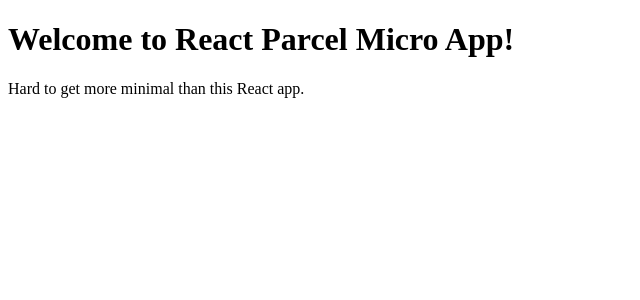
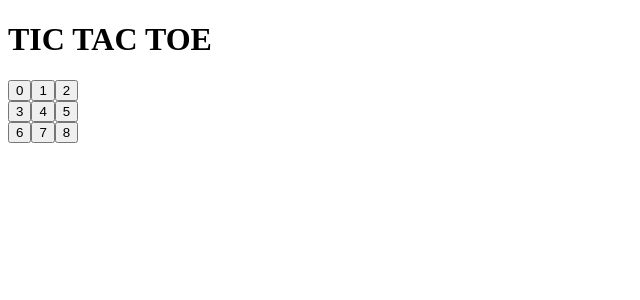
Before and after one commit to SamratB08/tictactoe, a React (Vite) app: page / in a window 1280 px wide. Shown: the top 300 px of the page, without its empty margins (0-640 px from the left). Built offline with nearby package versions, Linux system fonts and the light colour scheme.

Commit message:
created board and square components

```diff
--- a/src/App.js
+++ b/src/App.js
@@ -1,11 +1,12 @@
 import React from "react";
+import Board from './components/Board'
 
 const App = () => {
   return (
-    <>
-    <h1>Welcome to React Parcel Micro App!</h1>
-    <p>Hard to get more minimal than this React app.</p>
-  </>
+    <div>
+      <h1>TIC TAC TOE</h1>
+      <Board />
+    </div>
   );
 };
 
--- /dev/null
+++ b/src/components/Board.js
@@ -0,0 +1,28 @@
+import React from 'react'
+import Square from './Square';
+
+const Board = () => {
+    return (
+        <div>
+
+           <div>
+               <Square value={0} />
+               <Square value={1} />
+               <Square value={2} />
+           </div>
+           <div>
+               <Square value={3} />
+               <Square value={4} />
+               <Square value={5} />
+           </div>
+           <div>
+               <Square value={6} />
+               <Square value={7} />
+               <Square value={8} />
+            </div>
+
+        </div>
+    );
+};
+
+export default Board;
--- /dev/null
+++ b/src/components/Square.js
@@ -0,0 +1,7 @@
+import React from 'react'
+
+const Square = ({value}) => {
+    return <button type="button">{ value }</button>;
+};
+
+export default Square
```
